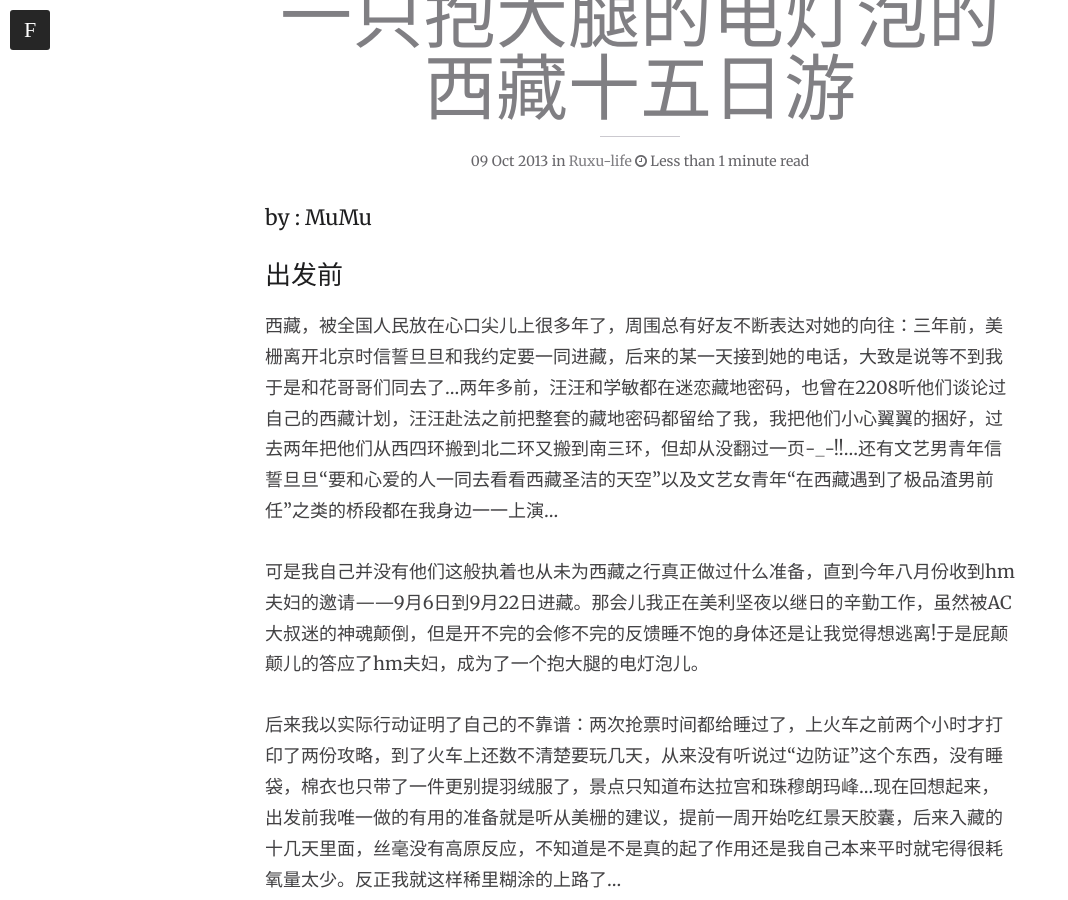
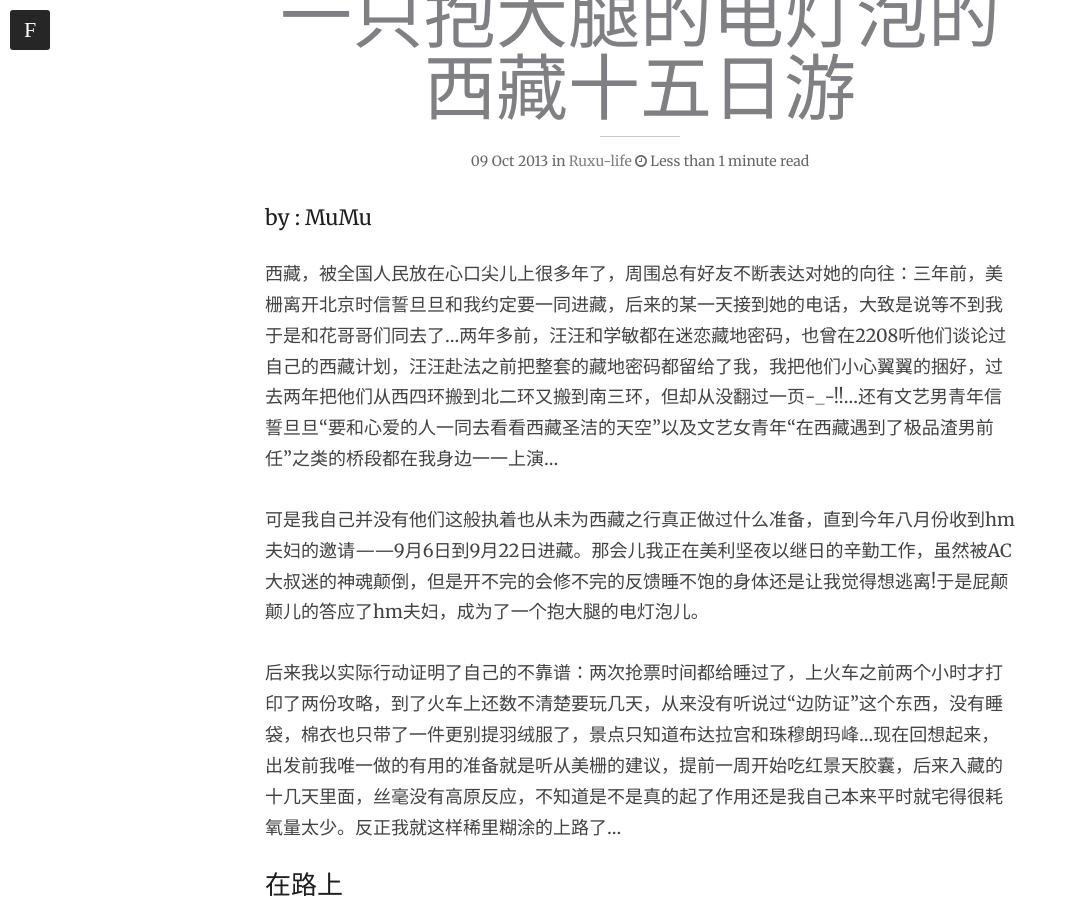
Before and after one commit to ruixinxu/ruxubooks.com, a Jekyll site: the page built from _posts/2013-10-08-xizang-you.markdown, in a window 1280 px wide and 900 px high, scrolled down 631 px. Shown: the whole window, without its empty margins (0-1068 px from the left). Built offline with Jekyll 4.4.1, drawn with Linux system fonts in a browser that asks for light colours; nearby versions of some CDN libraries; comment, search, counter and statistics services are not loaded.

Commit message:
update format

```diff
--- a/_posts/2013-10-08-xizang-you.markdown
+++ b/_posts/2013-10-08-xizang-you.markdown
@@ -10,8 +10,6 @@ comments: true
 share: true
 ---
 by : MuMu
-
-## 出发前
 
 西藏，被全国人民放在心口尖儿上很多年了，周围总有好友不断表达对她的向往：三年前，美栅离开北京时信誓旦旦和我约定要一同进藏，后来的某一天接到她的电话，大致是说等不到我于是和花哥哥们同去了…两年多前，汪汪和学敏都在迷恋藏地密码，也曾在2208听他们谈论过自己的西藏计划，汪汪赴法之前把整套的藏地密码都留给了我，我把他们小心翼翼的捆好，过去两年把他们从西四环搬到北二环又搬到南三环，但却从没翻过一页-_-!!…还有文艺男青年信誓旦旦“要和心爱的人一同去看看西藏圣洁的天空”以及文艺女青年“在西藏遇到了极品渣男前任”之类的桥段都在我身边一一上演…
 
```
